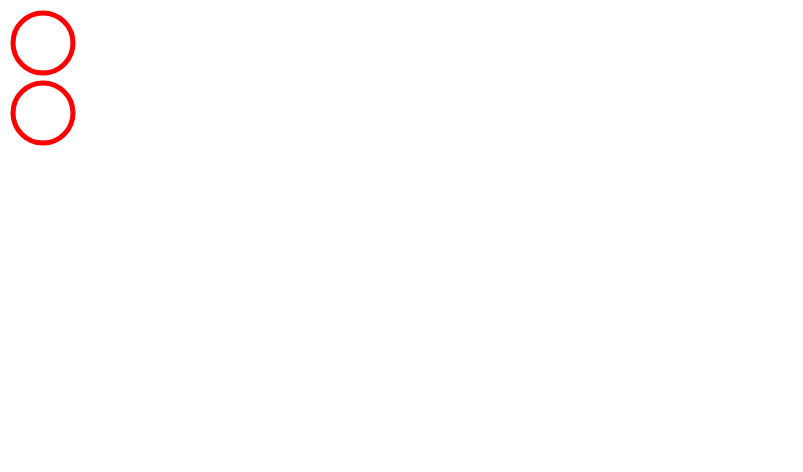
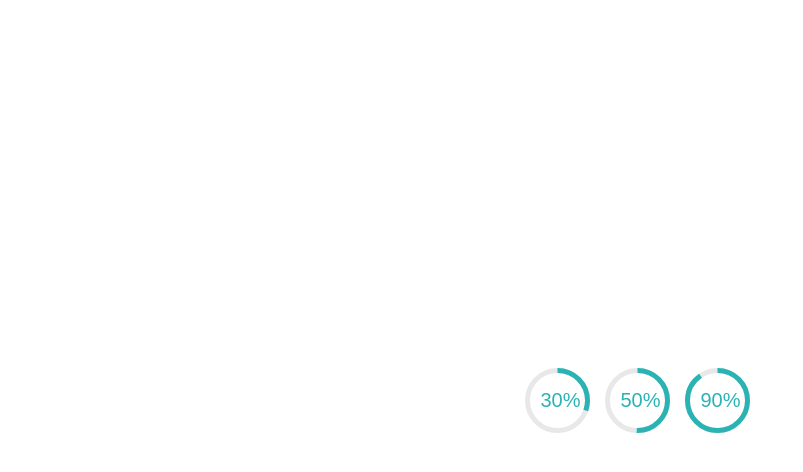
Before and after one commit to ahmed0saber/circular-progress-bar, a plain HTML site: page index.html in a window 1280 px wide. Shown: the whole page, without its empty margins (0-803 px from the left). Drawn offline with Linux system fonts and the light colour scheme.

Commit message:
Add files via upload

```diff
--- a/index.html
+++ b/index.html
@@ -1,15 +1,34 @@
-<div class="circle-progress" data-percentage={{settings('discount')}}>
+<!DOCTYPE html>
+<html lang='en'>
+<head>
+    <meta charset='UTF-8'>
+    <meta http-equiv='X-UA-Compatible' content='IE=edge'>
+    <meta name='viewport' content='width=device-width, initial-scale=1.0'>
+    <title>Circular Progress Bar</title>
+    <link rel='stylesheet' href='./style.css'>
+</head>
+<body>
+    <div class="circular-progress-bar" data-percentage="30">
         <svg width="70" height="70">
             <circle cx="35" cy="35" stroke="#e8e8e8" r="30" fill="transparent" stroke-width="5" />
-        <circle class="progress-circle" cx="35" cy="35" stroke="#f00" r="30" fill="transparent" stroke-width="5" />
+            <circle class="progressed" cx="35" cy="35" stroke="#2bb2b2" r="30" fill="transparent" stroke-width="5" />
         </svg>
-    <span class="loading"></span>
+        <span class="progressed-percentage"></span>
     </div>
-
-<div class="circle-progress" data-percentage={{settings('increase_percentage')}}>
+    <div class="circular-progress-bar" data-percentage="50">
         <svg width="70" height="70">
             <circle cx="35" cy="35" stroke="#e8e8e8" r="30" fill="transparent" stroke-width="5" />
-        <circle class="progress-circle" cx="35" cy="35" stroke="#f00" r="30" fill="transparent" stroke-width="5" />
+            <circle class="progressed" cx="35" cy="35" stroke="#2bb2b2" r="30" fill="transparent" stroke-width="5" />
         </svg>
-    <span class="loading"></span>
+        <span class="progressed-percentage"></span>
     </div>
+    <div class="circular-progress-bar" data-percentage="90">
+        <svg width="70" height="70">
+            <circle cx="35" cy="35" stroke="#e8e8e8" r="30" fill="transparent" stroke-width="5" />
+            <circle class="progressed" cx="35" cy="35" stroke="#2bb2b2" r="30" fill="transparent" stroke-width="5" />
+        </svg>
+        <span class="progressed-percentage"></span>
+    </div>
+</body>
+<script src='./script.js'></script>
+</html>
--- a/script.js
+++ b/script.js
@@ -1,8 +1,17 @@
-let progressBars = document.getElementsByClassName("circle-progress")
-let circles = document.getElementsByClassName("progress-circle")
-let loadings = document.getElementsByClassName("loading")
+let progressBars = document.getElementsByClassName("circular-progress-bar")
+let progressedCircles = document.getElementsByClassName("progressed")
+let progressedPercentages = document.getElementsByClassName("progressed-percentage")
+let progressIntervals = []
+let animationCounters = []
 for(let i=0; i<progressBars.length; i++){
-    let circumference = circles[i].getTotalLength()
-    circles[i].style.strokeDashoffset = circumference - (progressBars[i].dataset.percentage / 100) * circumference
-    loadings[i].innerHTML = progressBars[i].dataset.percentage + "%"
+    let circumference = progressedCircles[i].getTotalLength()
+    animationCounters[i] = 0
+    progressIntervals[i] = setInterval(()=>{
+        animationCounters[i]++
+        progressedCircles[i].style.strokeDashoffset = circumference - (animationCounters[i] / 100) * circumference
+        progressedPercentages[i].innerHTML = animationCounters[i] + "%"
+        if(animationCounters[i] >= progressBars[i].dataset.percentage){
+            clearInterval(progressIntervals[i])
+        }
+    }, 2000/progressBars[i].dataset.percentage)
 }
--- a/style.css
+++ b/style.css
@@ -1,17 +1,35 @@
-.myRow .circle-progress{
+*{
+    margin: 0;
+    padding: 0;
+    box-sizing: border-box;
+    position: relative;
+    border: none;
+    outline: none;
+    font-family: sans-serif;
+}
+body{
+    display: flex;
+    flex-direction: row;
+    justify-content: center;
+    align-items: center;
+    min-height: 100vh;
+    gap: 10px;
+}
+.circular-progress-bar{
     border-radius: 50%;
     font-size: 20px;
     position: relative;
     transform: rotate(270deg);
+    width: fit-content;
 }
-.myRow .circle-progress .progress-circle {
+.circular-progress-bar .progressed {
     stroke-dasharray: 189;
     stroke-dashoffset: 189;
 }
-.myRow .circle-progress .loading{
+.circular-progress-bar .progressed-percentage{
     position: absolute;
     top: 50%;
     left: 50%;
     transform: translate(-50%, -50%) rotate(-270deg);
-    color: #f00;
+    color: #2bb2b2;
 }
```
Lines whose indentation alone changed are shown as unchanged.
